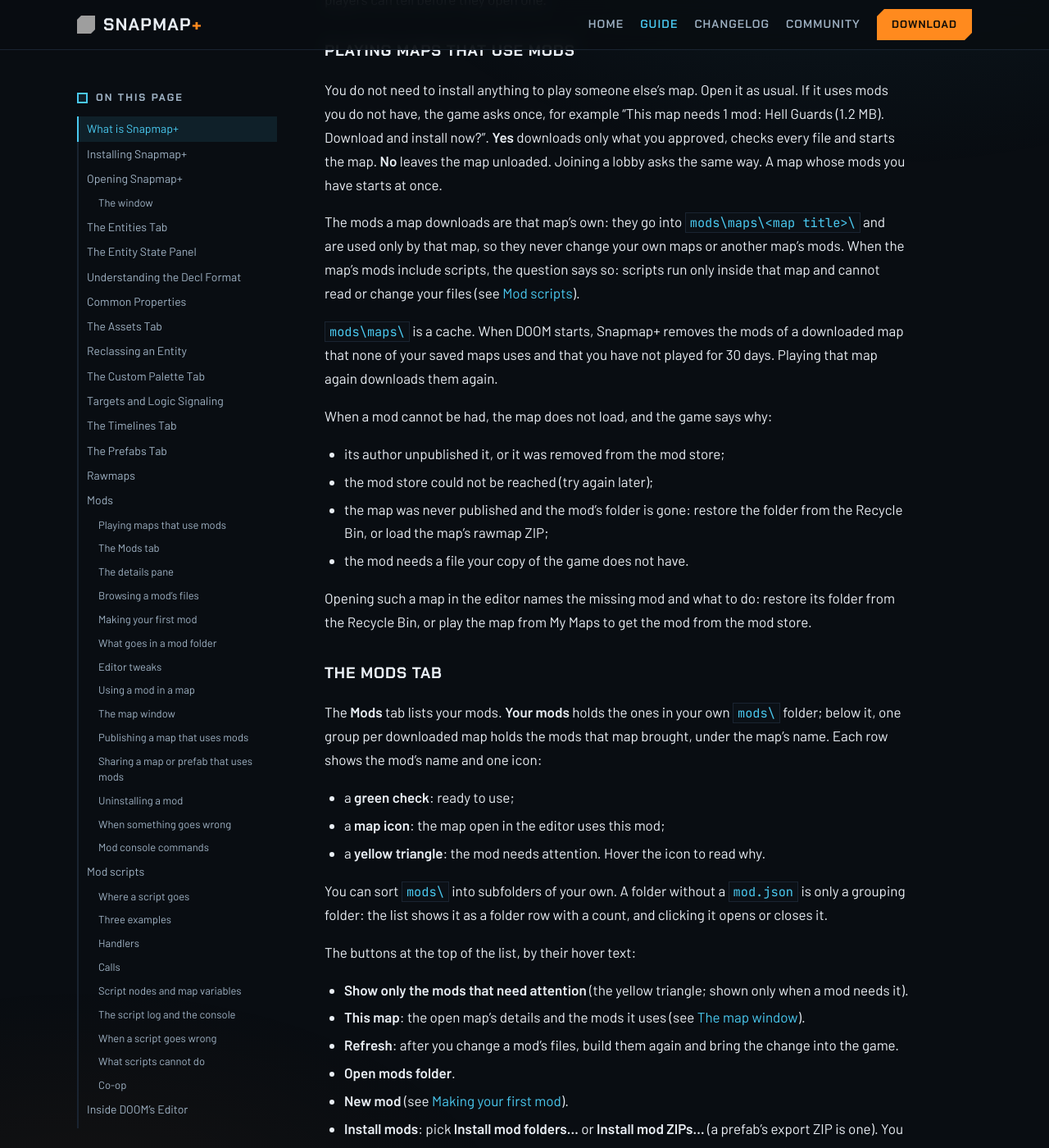
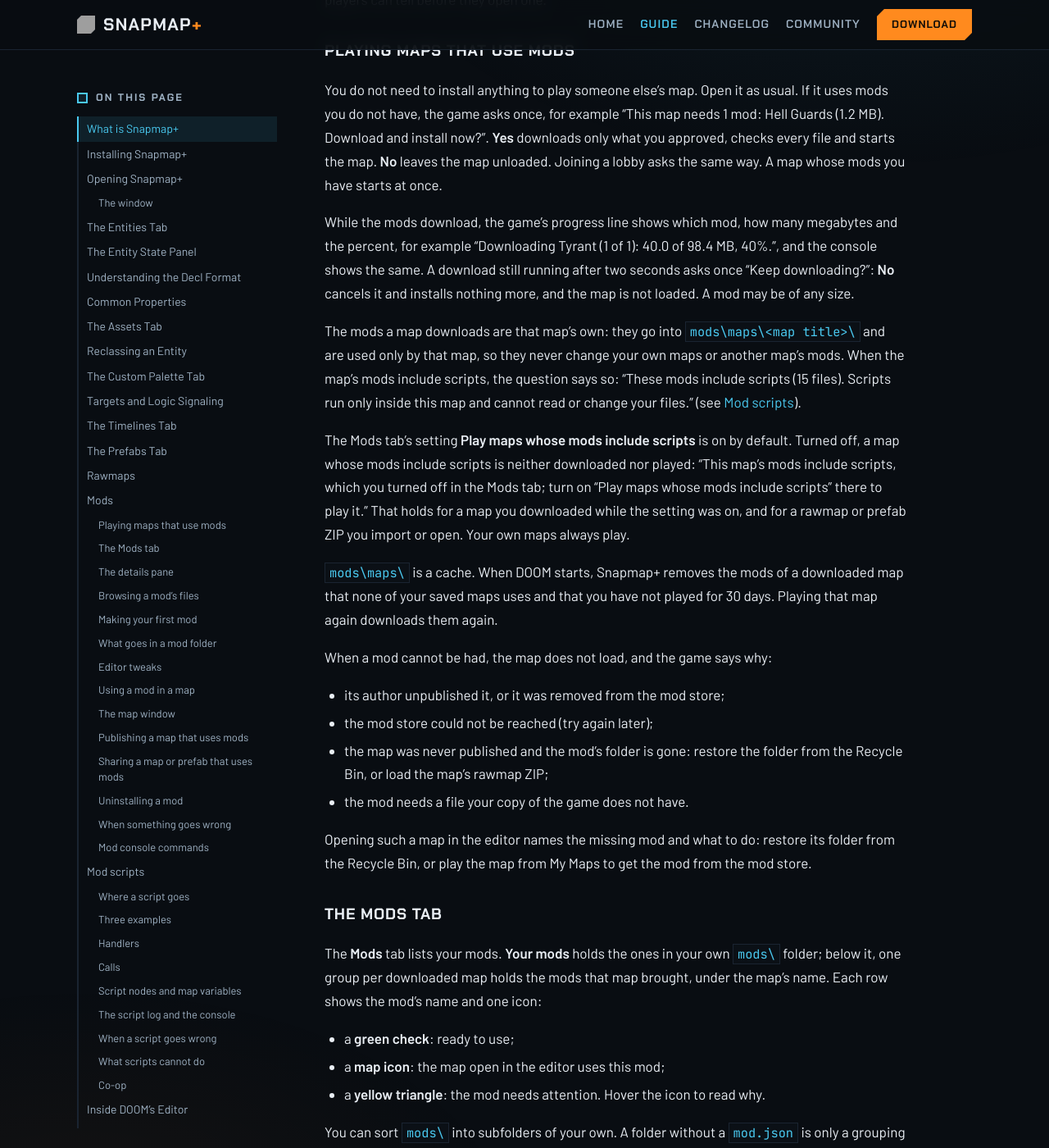
Before and after one commit to doom-snapmap/snapmap-web, a Jekyll site: the page built from site/snapmap-plus-guide.md, in a window 1280 px wide and 1400 px high, scrolled down 26866 px. Shown: the whole window at 82% size. Built offline with Jekyll 4.4.1, drawn with Linux system fonts in a browser that asks for light colours; some of the changed text lies outside the part shown; grey boxes are pictures that could not be loaded.

Commit message:
Describe downloads of any size, the scripts setting and a mod's own texture board
The guide now says how a download shows its progress and can be cancelled, that a mod may be of any size, what the scripts setting refuses and that it holds for imported rawmaps, and how a mod's own virtual-texture board draws on lit models, with DOOM's room for boards per map.

```diff
--- a/site/snapmap-plus-guide.md
+++ b/site/snapmap-plus-guide.md
@@ -706,10 +706,21 @@ Download and install now?". **Yes** downloads only what you approved, checks eve
 the map. **No** leaves the map unloaded. Joining a lobby asks the same way. A map whose mods you
 have starts at once.
 
+While the mods download, the game's progress line shows which mod, how many megabytes and the
+percent, for example "Downloading Tyrant (1 of 1): 40.0 of 98.4 MB, 40%.", and the console shows
+the same. A download still running after two seconds asks once "Keep downloading?": **No** cancels
+it and installs nothing more, and the map is not loaded. A mod may be of any size.
+
 The mods a map downloads are that map's own: they go into `mods\maps\<map title>\` and are used only
 by that map, so they never change your own maps or another map's mods. When the map's mods include
-scripts, the question says so: scripts run only inside that map and cannot read or change your
-files (see [Mod scripts](#mod-scripts)).
+scripts, the question says so: "These mods include scripts (15 files). Scripts run only inside this
+map and cannot read or change your files." (see [Mod scripts](#mod-scripts)).
+
+The Mods tab's setting **Play maps whose mods include scripts** is on by default. Turned off, a
+map whose mods include scripts is neither downloaded nor played: "This map's mods include scripts,
+which you turned off in the Mods tab; turn on "Play maps whose mods include scripts" there to play
+it." That holds for a map you downloaded while the setting was on, and for a rawmap or prefab ZIP
+you import or open. Your own maps always play.
 
 `mods\maps\` is a cache. When DOOM starts, Snapmap+ removes the mods of a downloaded map that none of
 your saved maps uses and that you have not played for 30 days. Playing that map again downloads
@@ -753,7 +764,8 @@ The buttons at the top of the list, by their hover text:
 
 Below them, **Filter by name or folder...** narrows the list. At the bottom, the setting **Play maps
 whose mods include scripts** (on by default) decides whether Snapmap+ plays such maps at all: when
-it is off, a map whose mods include scripts is refused before anything downloads.
+it is off, a map, a rawmap or a prefab ZIP whose mods include scripts is refused before anything
+downloads or opens (see [Playing maps that use mods](#playing-maps-that-use-mods)).
 
 **Refresh is the one action that reads your mods again.** Snapmap+ does not watch the folder: after
 you change a mod's files, press Refresh. It builds every mod whose files changed and brings the
@@ -892,8 +904,14 @@ and keeps every file that names it in step. A changed bank is heard after you re
 in the Toybox: a map or a module prefab that names it loads it, and it then moves, saves and plays
 like a stock module. A prefab of rooms built from mod modules carries the mod like any prefab.
 
-**Virtual textures.** A mod's own virtual-texture pages are not drawn on lit models such as demons
-and props in this version: give a mod's models ordinary textures.
+**Virtual textures.** A mod can carry its own virtual-texture board: the pages its lit materials
+(a demon's body, its weapon, a prop) stream their detail from, under
+`assets\virtualtextures\mods\<your folder's name>\`. Its materials read that board with the game's
+own demon render programs, as the game's demons read the game's board, on Vulkan and on OpenGL;
+nothing of it goes into the game's own board. DOOM has room for a limited number of boards on one
+map (about 26 to 28 at once). A map whose mods need more draws the rest with plain textures and
+says so: "DOOM has no room for another mod texture board on this map, so <mod> draws with plain
+textures; a map with fewer mods that carry their own textures avoids this."
 
 ### Editor tweaks
 
@@ -934,9 +952,11 @@ after a Play round. A published copy of the map changes only when you publish ag
 
 Publish from DOOM's editor as usual. Before the map goes up, Snapmap+ uploads the mods it uses to
 the mod store, so other players can download them. Files identical to the game's own are never
-uploaded, and a large mod goes up in parts by itself. The first time, the game asks once whether you
-agree to upload; **No** leaves the map unpublished. A map over SnapMap's own 10 MB map limit is
-refused before anything is sent.
+uploaded. A mod may be of any size and hold any number of files: a large one goes up in parts by
+itself, and a publish that was cut off sends only the parts the store does not have yet. The first
+time, the game asks once whether you agree to upload; **No** leaves the map unpublished. A map over
+SnapMap's own 10 MB map limit (the map service's, not Snapmap+'s) is refused before anything is
+sent.
 
 Plain saves never upload anything. Publishing the map again sends your mod as it is now; players
 of the map get the files it was published with. Unpublishing a map releases its mods on the mod
```
